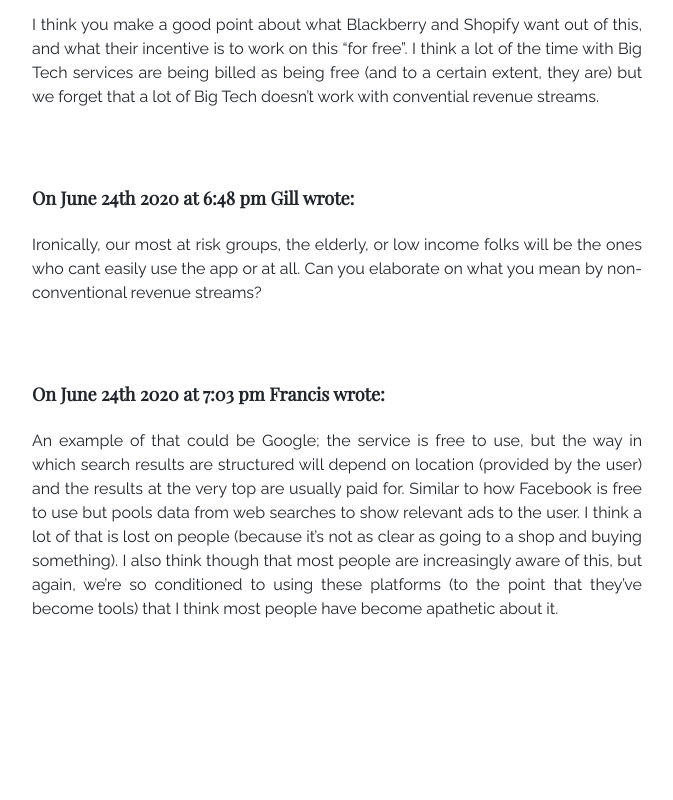
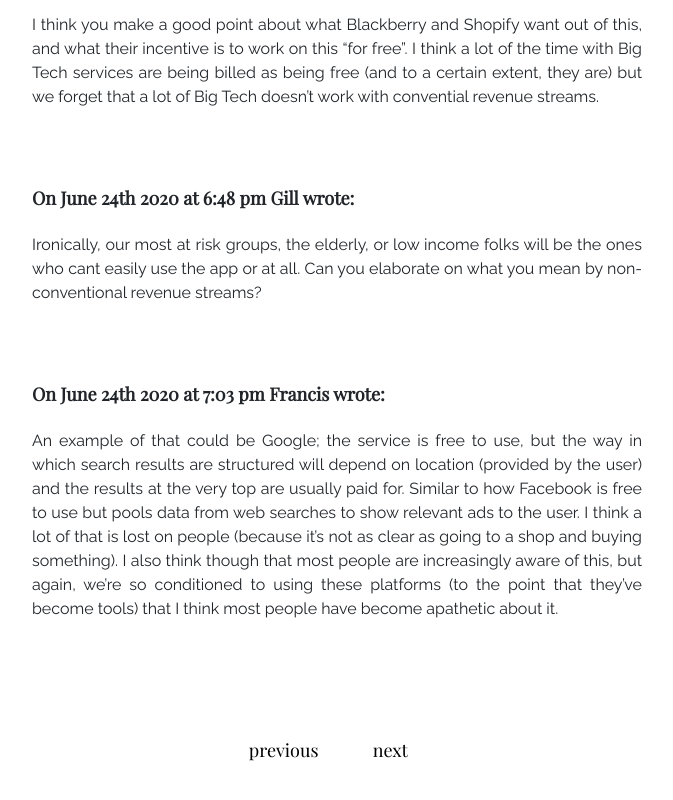
Before and after one commit to alicestrt/framesofreference, a Vue app: page /FrancisMay in a window 1280 px wide. Shown: the part 3098-3898 px from the top of the page, without its empty margins (303-976 px from the left). Before the commit the page ends 3835 px from the top, so only its background shows below. Built offline with nearby package versions, Linux system fonts and the light colour scheme.

Commit message:
fixed buggies

```diff
--- a/src/components/BeaPero.vue
+++ b/src/components/BeaPero.vue
@@ -187,11 +187,11 @@ padding-bottom: 100px;
 
     <b-row class= "next">
       <b-col md="1" offset-md="5">
-        <p><a href="/JoannettevanderVeer"><<</a> </p>
+        <p><a href="/JoannettevanderVeer"> previous </a> </p>
       </b-col>
 
       <b-col md="1">
-        <p><a href="/RezaNik"> >> </a></p>
+        <p><a href="/RezaNik"> next </a></p>
       </b-col>
     </b-row>
 
--- a/src/components/DorothyCheung.vue
+++ b/src/components/DorothyCheung.vue
@@ -232,11 +232,11 @@ It brings to mind those physical demarcated spaces that many countries have made
 
     <b-row class= "next">
       <b-col md="1" offset-md="5">
-        <p><a href="/LukeMurphy"><<</a> </p>
+        <p><a href="/LukeMurphy"> previous </a> </p>
       </b-col>
 
       <b-col md="1">
-        <p><a href="/JoannettevanderVeer"> >> </a></p>
+        <p><a href="/JoannettevanderVeer"> next </a></p>
       </b-col>
     </b-row>
 
--- a/src/components/EmmaFagan.vue
+++ b/src/components/EmmaFagan.vue
@@ -4,7 +4,7 @@
 @import url('https://fonts.googleapis.com/css2?family=Playfair+Display&family=Raleway:wght@300;400&display=swap');
 
 * {
-border: 0px black solid;
+border: 1px black solid;
 }
 .title {
   text-align: justify;
@@ -165,11 +165,11 @@ I'm curious to know what you think about this, I remember that you used to use a
 
     <b-row class= "next">
       <b-col md="1" offset-md="5">
-        <p><a href="/Veravanderburg"><<</a> </p>
+        <p><a href="/Veravanderburg"> previous </a> </p>
       </b-col>
 
       <b-col md="1">
-        <p><a href="/LukeMurphy"> >> </a></p>
+        <p><a href="/LukeMurphy"> next </a></p>
       </b-col>
     </b-row>
 
--- a/src/components/FrancisMay.vue
+++ b/src/components/FrancisMay.vue
@@ -42,6 +42,24 @@ padding-bottom: 100px;
   text-align: center;
   font-size: 18px;
   padding-top: 40px;
+}
+
+.next {
+  font-family: 'Playfair Display', serif;
+  text-align: center;
+  font-size: 18px;
+  padding-bottom: 100px;
+
+}
+
+.next a {
+  text-decoration: none;
+  color: black;
+
+}
+
+.next a:hover {
+  font-weight: bold;
 }
 
 </style>
@@ -148,6 +166,15 @@ Health tracking. on fear, scaffolding, loosely adaptable infastructures, eyes on
         </b-col>
     </b-row>
 
+    <b-row class= "next">
+      <b-col md="1" offset-md="5">
+        <p><a href="/JoannettevanderVeer"> previous </a> </p>
+      </b-col>
+
+      <b-col md="1">
+        <p><a href="/BeaPero"> next </a></p>
+      </b-col>
+    </b-row>
 
 
 </div>
@@ -158,7 +185,7 @@ Health tracking. on fear, scaffolding, loosely adaptable infastructures, eyes on
 
 import MenuBar from './MenuBar'
 export default {
-    name: 'Francis May',
+    name: 'FrancisMay',
     components: {
         MenuBar
     }
--- a/src/components/JoannettevanderVeer.vue
+++ b/src/components/JoannettevanderVeer.vue
@@ -233,11 +233,11 @@ padding-bottom: 100px;
 
     <b-row class= "next">
       <b-col md="1" offset-md="5">
-        <p><a href="/DorothyCheung"><<</a> </p>
+        <p><a href="/DorothyCheung"> previous </a> </p>
       </b-col>
 
       <b-col md="1">
-        <p><a href="/BeaPero"> >> </a></p>
+        <p><a href="/BeaPero"> next </a></p>
       </b-col>
     </b-row>
 
--- a/src/components/LukeMurphy.vue
+++ b/src/components/LukeMurphy.vue
@@ -179,11 +179,11 @@ question. I'm thinking of the many layers of the Fediverse and peer-to-peer tech
 
     <b-row class= "next">
       <b-col md="1" offset-md="5">
-        <p><a href="/EmmaFagan"><<</a> </p>
+        <p><a href="/EmmaFagan"> previous </a> </p>
       </b-col>
 
       <b-col md="1">
-        <p><a href="/DorothyCheung"> >> </a></p>
+        <p><a href="/DorothyCheung"> next </a></p>
       </b-col>
     </b-row>
 
--- a/src/components/RezaNik.vue
+++ b/src/components/RezaNik.vue
@@ -209,11 +209,11 @@ This is more important than anything any architect or designer can build.
 
     <b-row class= "next">
       <b-col md="1" offset-md="5">
-        <p><a href="/BeaPero"><<</a> </p>
+        <p><a href="/BeaPero"> previous </a> </p>
       </b-col>
 
       <b-col md="1">
-        <p><a href="/Veravanderburg"> >> </a></p>
+        <p><a href="/Veravanderburg"> next </a></p>
       </b-col>
 
 
--- a/src/components/Veravanderburg.vue
+++ b/src/components/Veravanderburg.vue
@@ -171,11 +171,11 @@ Yes, that’s why an ‘algorithmic guard dog’ could be employed to examine wh
 
     <b-row class= "next">
       <b-col md="1" offset-md="5">
-        <p><a href="/RezaNik"><<</a> </p>
+        <p><a href="/RezaNik"> previous </a></p>
       </b-col>
 
       <b-col md="1">
-        <p><a href="/EmmaFagan"> >> </a></p>
+        <p><a href="/EmmaFagan"> next </a></p>
       </b-col>
     </b-row>
 
```
